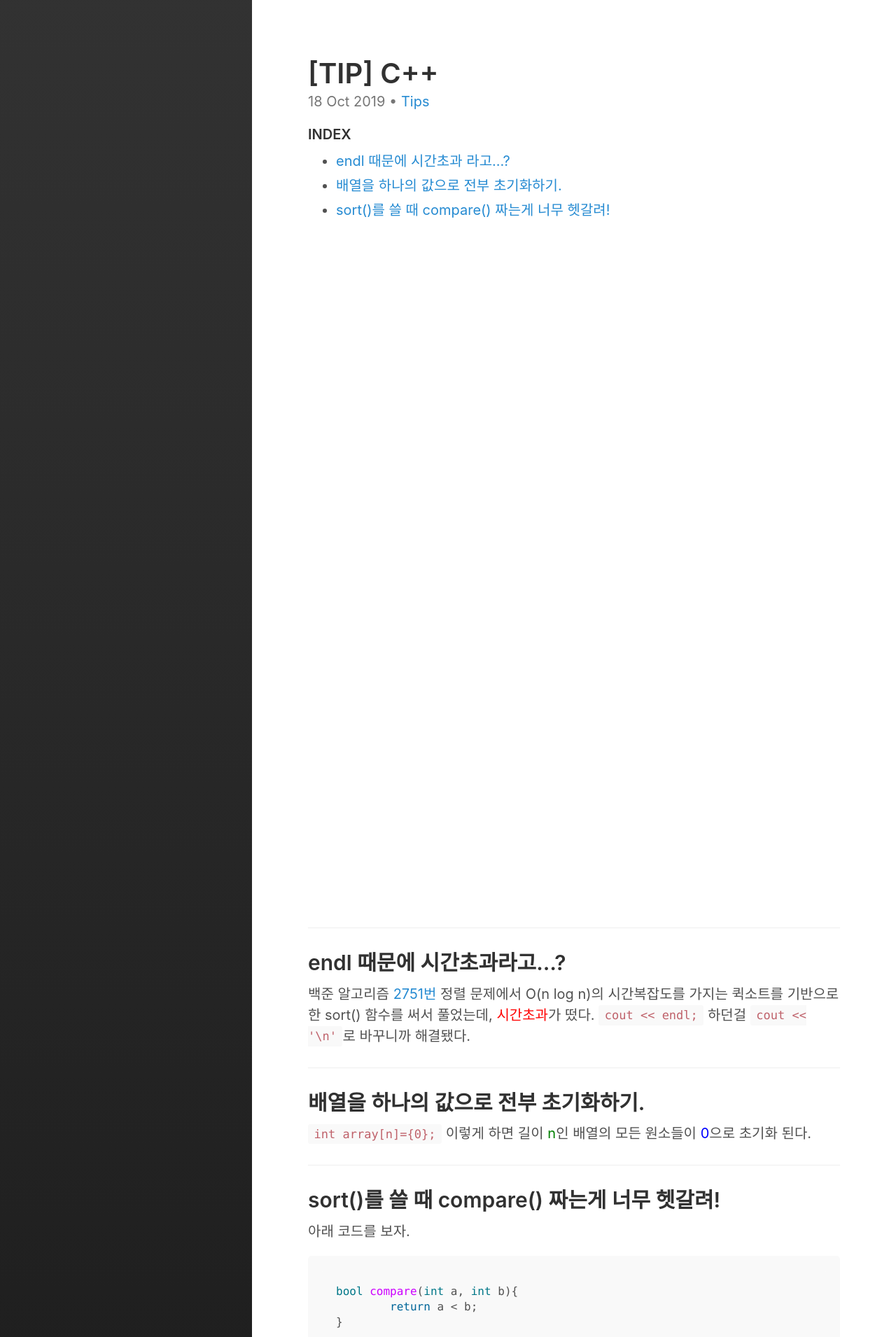
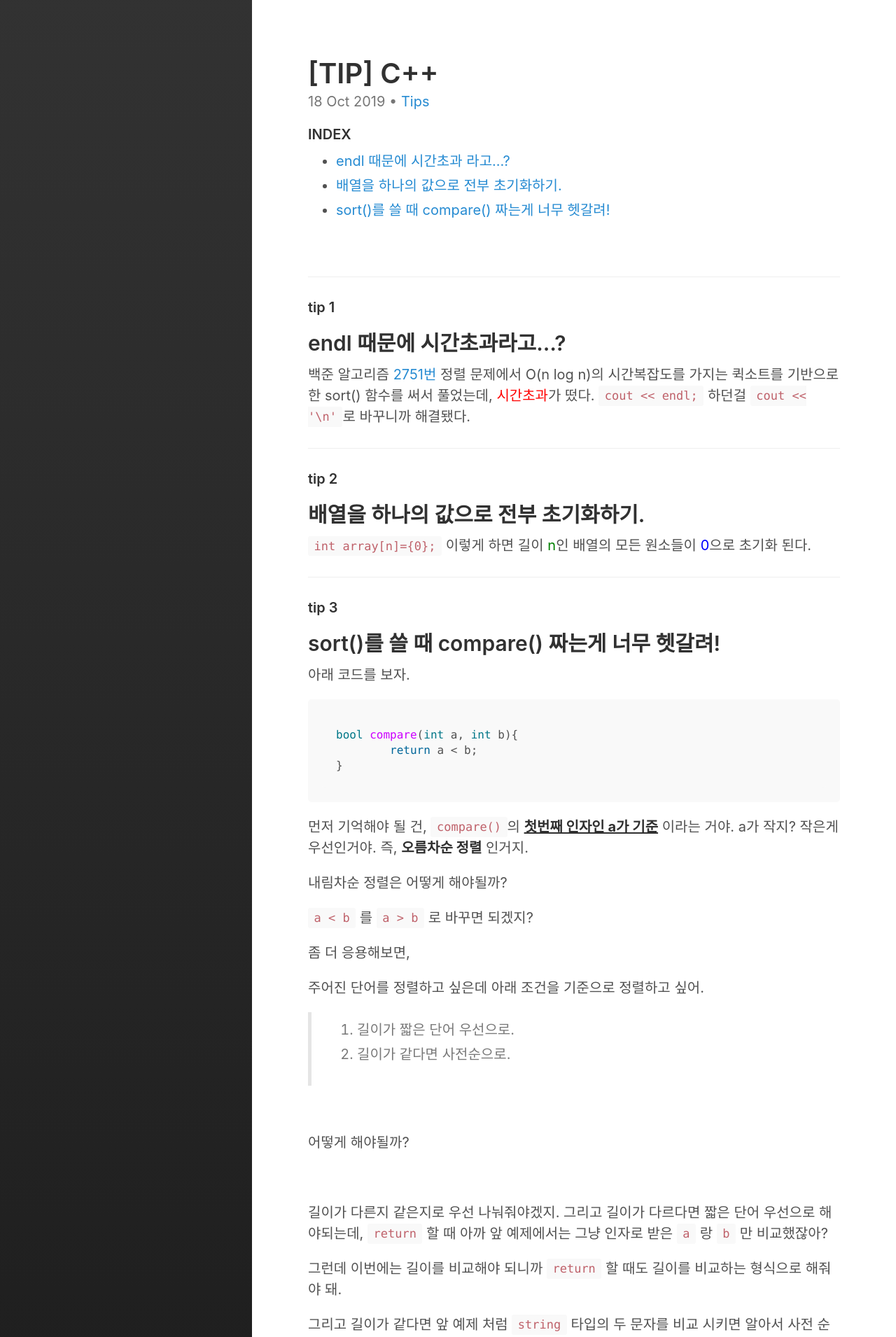
Before and after one commit to Jaden2208/jaden2208.github.io, a Jekyll site: the page built from _posts/2019-10-18-tips-cpp.md, in a window 1280 px wide. Shown: the top 1910 px of the page at 70% size. Built offline with Jekyll 4.4.1, drawn with Linux system fonts in a browser that asks for light colours.

Commit message:
edit tips

````diff
--- a/_posts/2019-10-18-tips-cpp.md
+++ b/_posts/2019-10-18-tips-cpp.md
@@ -16,22 +16,26 @@ last_modified_at: 2019-10-18T
 ---
 
 ###### INDEX
-* [endl 때문에 시간초과 라고...?](#endl-때문에-시간초과라고...?)
-* [배열을 하나의 값으로 전부 초기화하기.](#배열을-하나의-값으로-전부-초기화하기.)
-* [sort()를 쓸 때 compare() 짜는게 너무 헷갈려!](#sort()를-쓸-때-compare()-짜는게-너무-헷갈려!)
+* [endl 때문에 시간초과 라고...?](#tip-1)
+* [배열을 하나의 값으로 전부 초기화하기.](#tip-2)
+* [sort()를 쓸 때 compare() 짜는게 너무 헷갈려!](#tip-3)
 
-<br><br><br><br><br><br><br><br><br><br><br><br><br><br><br><br><br><br><br><br><br><br><br><br><br><br><br><br><br><br><br><br>
+<br>
 
 ---
+###### tip 1
 ## endl 때문에 시간초과라고...?
+
 백준 알고리즘 [2751번](https://www.acmicpc.net/problem/2751) 정렬 문제에서 O(n log n)의 시간복잡도를 가지는 퀵소트를 기반으로 한 sort() 함수를 써서 풀었는데, <span style="color:red">시간초과</span>가 떴다.
 `cout << endl;` 하던걸 `cout << '\n'`로 바꾸니까 해결됐다.
 
 ---
+###### tip 2
 ## 배열을 하나의 값으로 전부 초기화하기.
 `int array[n]={0};` 이렇게 하면 길이 <span style="color:green">n</span>인 배열의 모든 원소들이 <span style="color:blue">0</span>으로 초기화 된다.
 
 ---
+###### tip 3
 ## sort()를 쓸 때 compare() 짜는게 너무 헷갈려!
 아래 코드를 보자.
 ```c++
````
